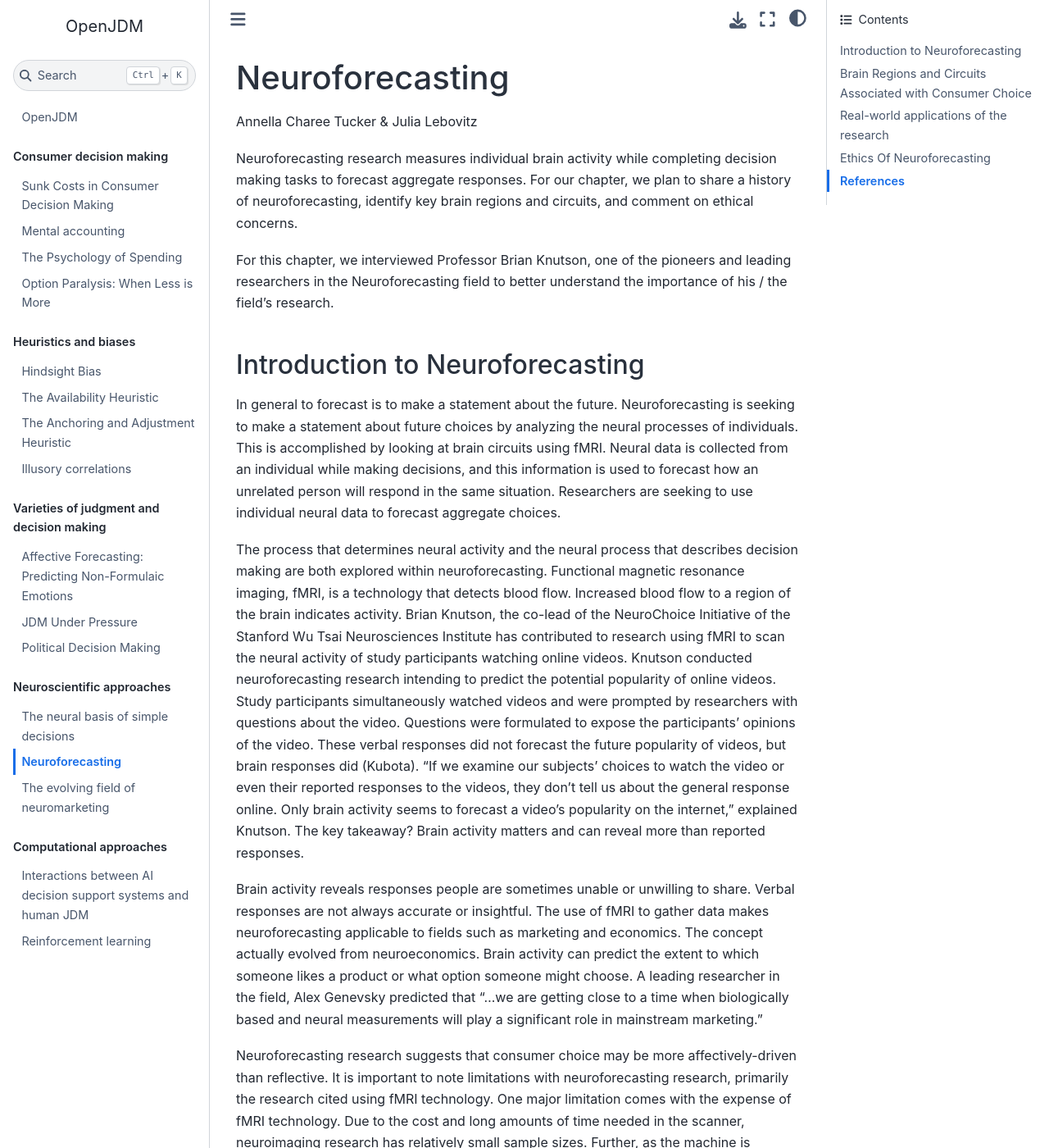
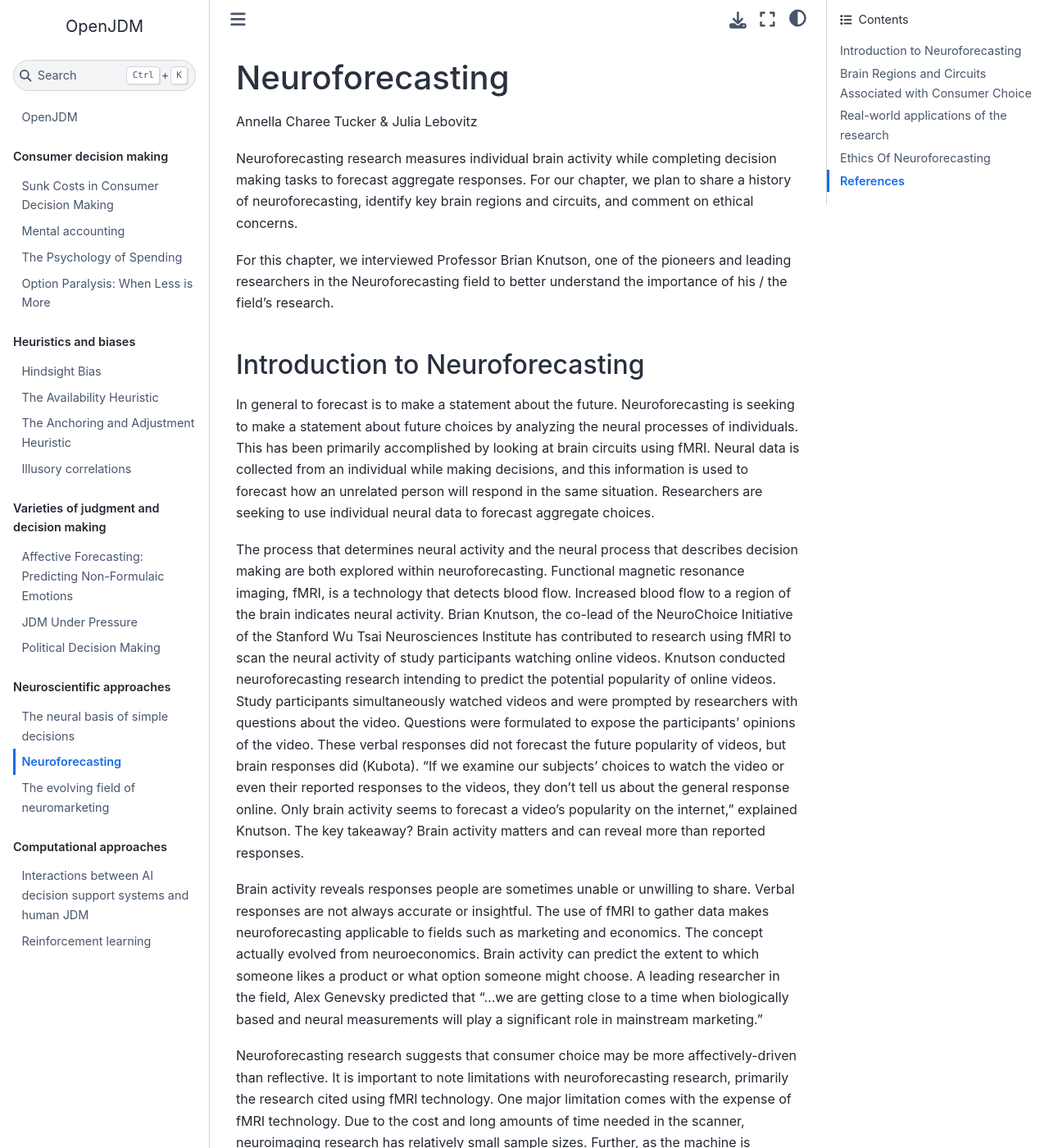
Before and after one commit to openjdm/openjdm.github.io, a Jupyter Book: the page built from book/neuroforecasting.md, in a window 1280 px wide and 1400 px high. Shown: the whole window at 82% size. Built offline with Jupyter Book 1.0.4 settings and Sphinx 7.4.7 and the Sphinx Book theme 1.1.4, drawn with Linux system fonts in a browser that asks for light colours; some of the changed text lies outside the part shown.

Commit message:
final cleanup

```diff
--- a/book/neuroforecasting.md
+++ b/book/neuroforecasting.md
@@ -15,7 +15,7 @@
 
 In general to forecast is to make a statement about the future.
 Neuroforecasting is seeking to make a statement about future choices
-by analyzing the neural processes of individuals. This is
+by analyzing the neural processes of individuals. This has been primarily
 accomplished by looking at brain circuits using fMRI. Neural data is
 collected from an individual while making decisions, and this
 information is used to forecast how an unrelated person will respond
@@ -26,7 +26,7 @@
 that describes decision making are both explored within
 neuroforecasting. Functional magnetic resonance imaging, fMRI, is a
 technology that detects blood flow. Increased blood flow to a region
-of the brain indicates activity. Brian Knutson, the co-lead of the
+of the brain indicates neural activity. Brian Knutson, the co-lead of the
 NeuroChoice Initiative of the Stanford Wu Tsai Neurosciences
 Institute has contributed to research using fMRI to scan the neural
 activity of study participants watching online videos. Knutson
@@ -93,7 +93,7 @@
 orbitofrontal cortex (OFC) and NAcc; while the NAcc and OFC path was
 significant, only the NAcc predicted ‘liking.’ The medial prefrontal
 cortex (mPFC) + NAcc activity forecasted aggregate downloaded songs
-2 years later. x Their research was one of the first to demonstrate
+2 years later. Their research was one of the first to demonstrate
 that neural activity may provide hidden information and could be
 more reliable than self-report measures.
 
```
Also changed, not shown: other parts of book/neuroforecasting.md (+3 -3 lines).
